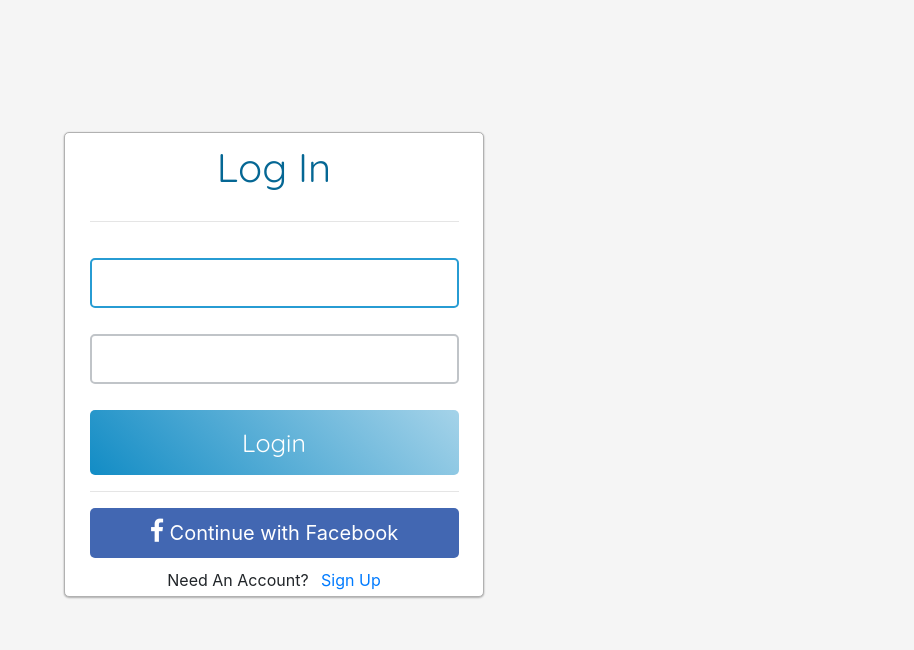
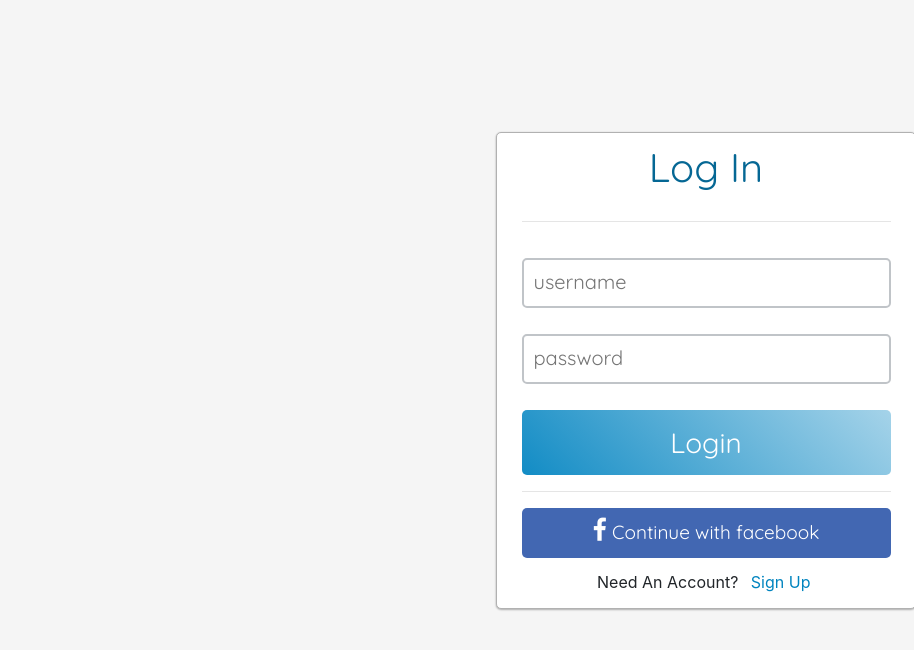
Before and after one commit to shash68i/coverprey, a Django app: page /login/ in a window 1280 px wide. Shown: the part 68-718 px from the top of the page, without its empty margins (366-1280 px from the left). Run offline with Django 3.2, Linux system fonts and the light colour scheme; some libraries are stand-ins or nearby versions.

Commit message:
Some Changes

```diff
--- a/blog/forms.py
+++ b/blog/forms.py
@@ -1,5 +1,6 @@
 from .models import Comment
 from django import forms
+
 
 class CommentForm(forms.ModelForm):
     class Meta:
--- a/coverprey/urls.py
+++ b/coverprey/urls.py
@@ -4,11 +4,13 @@ from django.conf import settings
 from django.conf.urls.static import static
 from users import views as user_views
 from django.contrib.auth import views as auth_views
+from users.forms import CustomAuthForm
 
 
 urlpatterns = [
     path('register/', user_views.register, name='register'),
-    path('login/', auth_views.LoginView.as_view(template_name='users/login.html'), name='login'),
+    path('login/', auth_views.LoginView.as_view(authentication_form=CustomAuthForm,
+            template_name='users/login.html'), name='login'),
     path('logout/', auth_views.LogoutView.as_view(template_name='users/logout.html'), name='logout'),
     path('profile/', user_views.profile, name='profile'),
     path('blog/', include('blog.urls', namespace='blog')),
--- a/static/css/main.css
+++ b/static/css/main.css
@@ -470,10 +470,15 @@ textarea {
   padding-left: 10px;
   font-family: 'Quicksand', sans-serif;
   font-size: 20px;
+  padding-bottom: 5px;
 }
 
 #id_password[type=password]{
   border: 2px solid rgb(192, 196, 200);
+  padding-left: 10px;
+  font-family: 'Quicksand', sans-serif;
+  font-size: 20px;
+  padding-bottom: 5px;
 }
 
 #id_username[type=text]:focus, #id_password[type=password]:focus{
@@ -488,20 +493,23 @@ textarea {
   border-radius: 5px;
   width: 90%;
   height: 50px;
-  font-size: 20px;
+  font-size: 19px;
   color: white;
 }
 
 #facebook-login {
   color: white;
+  font-family: 'Quicksand', sans-serif;
 }
 
 #adjustit {
   margin-top: 140px;
+  margin-left: 70%;
 }
 
 .login-footer{
-  margin-top: 10px;
+  margin-top: 12px;
+  margin-bottom: 10px;
 }
 
 .login-form-button{
@@ -511,7 +519,32 @@ textarea {
   border-radius: 5px;
   border: none;
   color: white;
-  font-size: 25px;
-  font-family:  'Quicksand', sans-serif;
+  font-size: 28px;
+  font-family: 'Quicksand', sans-serif;
+  font-weight: 590;
+  background: linear-gradient(45deg, #128cc5, #a5d3e9);
+  transition: all 0.1s cubic-bezier(.25,.8,.25,1);
+}
+
+.login-form-button:hover{
+  margin-top: 10px;
+  width: 90.5%;
+  height: 65px;
+  border-radius: 5px;
+  border: none;
+  color: white;
+  font-size: 28px;
+  font-family: 'Quicksand', sans-serif;
+  font-weight: 590;
   background: linear-gradient(45deg, #128cc5, #a5d3e9);
 }
+
+.signup-footer{
+  text-decoration: none;
+  color: #0084bf;
+}
+
+.signup-footer:hover{
+  text-decoration: none;
+  color: #159bda;
+}
--- a/users/forms.py
+++ b/users/forms.py
@@ -1,4 +1,6 @@
 from django import forms
+from django.contrib.auth.forms import AuthenticationForm
+from django.forms.widgets import PasswordInput, TextInput
 from django.contrib.auth.models import User
 from django.contrib.auth.forms import UserCreationForm
 from .models import Profile
@@ -32,3 +34,7 @@ class ProfileUpdateForm(forms.ModelForm):
         self.fields['bio'].widget.attrs.update({'class': 'user-bio'})
         self.fields['location'].widget.attrs.update({'class':'user-location'})
         self.fields['image'].widget.attrs.update({'class':'user-image'})
+
+class CustomAuthForm(AuthenticationForm):
+    username = forms.CharField(widget=TextInput(attrs={'placeholder': 'username'}))
+    password = forms.CharField(widget=PasswordInput(attrs={'placeholder':'password'}))
--- a/users/templates/users/login.html
+++ b/users/templates/users/login.html
@@ -20,12 +20,13 @@
             <div id="facebook-login-div" >
                 <a id="facebook-login" href="{% url 'social:begin' 'facebook' %}">
                     <i class="fa fa-facebook-f" style="font-size:25px"></i>
-                    Continue with Facebook
+                    Continue with facebook
                 </a>
             </div>
         </form>
         <div class="login-footer">
-            Need An Account? <a class="ml-2" href="{% url 'register' %}">Sign Up</a>
+            Need An Account? <a class="ml-2 signup-footer" href="{% url 'register' %}">Sign Up</a>
+            <img src="" alt="">
         </div>
     </div>
 </div>
```
Also changed, not shown: users/templates/users/coffee.jpg (added).
